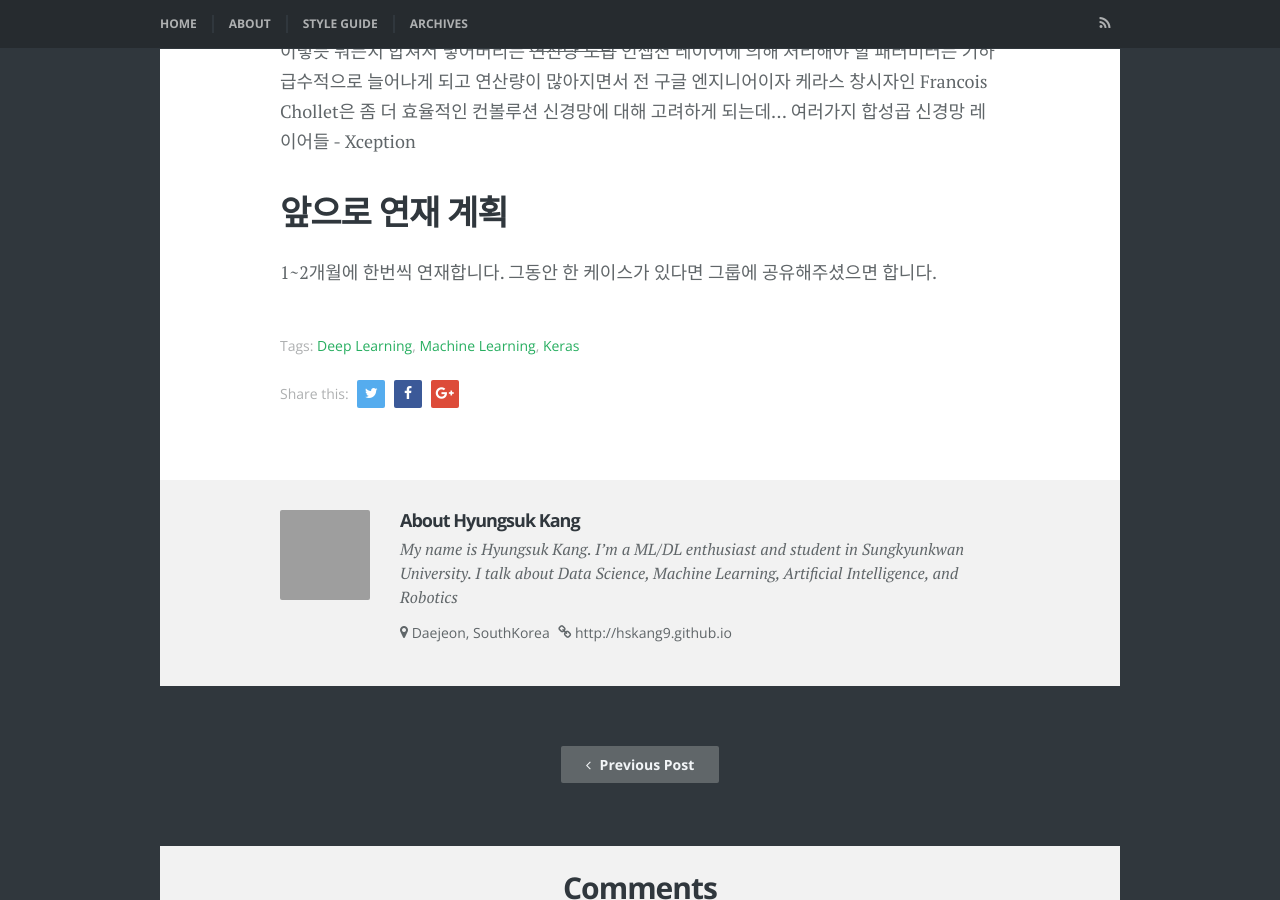
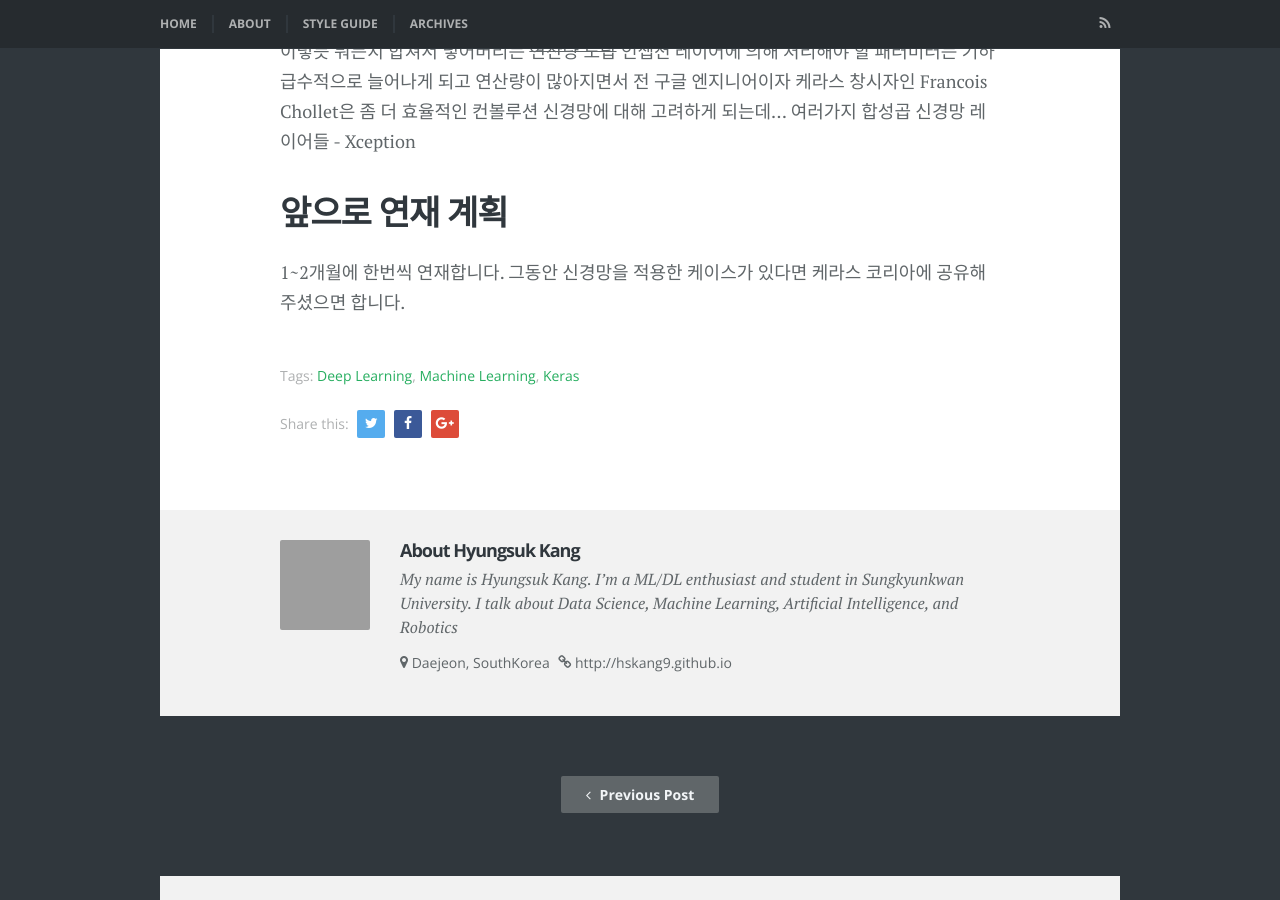
Before and after one commit to hskang9/hskang9.github.io, a Jekyll site: the page built from _posts/2017-11-24-Various_CNN_Layers.md, in a window 1280 px wide and 900 px high, scrolled down 5710 px. Built offline with Jekyll 4.4.1, drawn with Linux system fonts in a browser that asks for light colours; some web fonts are replaced; comment, search, counter and statistics services are not loaded; grey boxes are pictures that could not be loaded.

Commit message:
Update 2017-11-24-Various_CNN_Layers.md

```diff
--- a/_posts/2017-11-24-Various_CNN_Layers.md
+++ b/_posts/2017-11-24-Various_CNN_Layers.md
@@ -104,4 +104,4 @@ model = models.Model(input=inputs, output=output_layer)
 여러가지 합성곱 신경망 레이어들 - Xception
 
 ## 앞으로 연재 계획
-1~2개월에 한번씩 연재합니다. 그동안 한 케이스가 있다면 그룹에 공유해주셨으면 합니다.
+1~2개월에 한번씩 연재합니다. 그동안 신경망을 적용한 케이스가 있다면 케라스 코리아에 공유해주셨으면 합니다.
```
